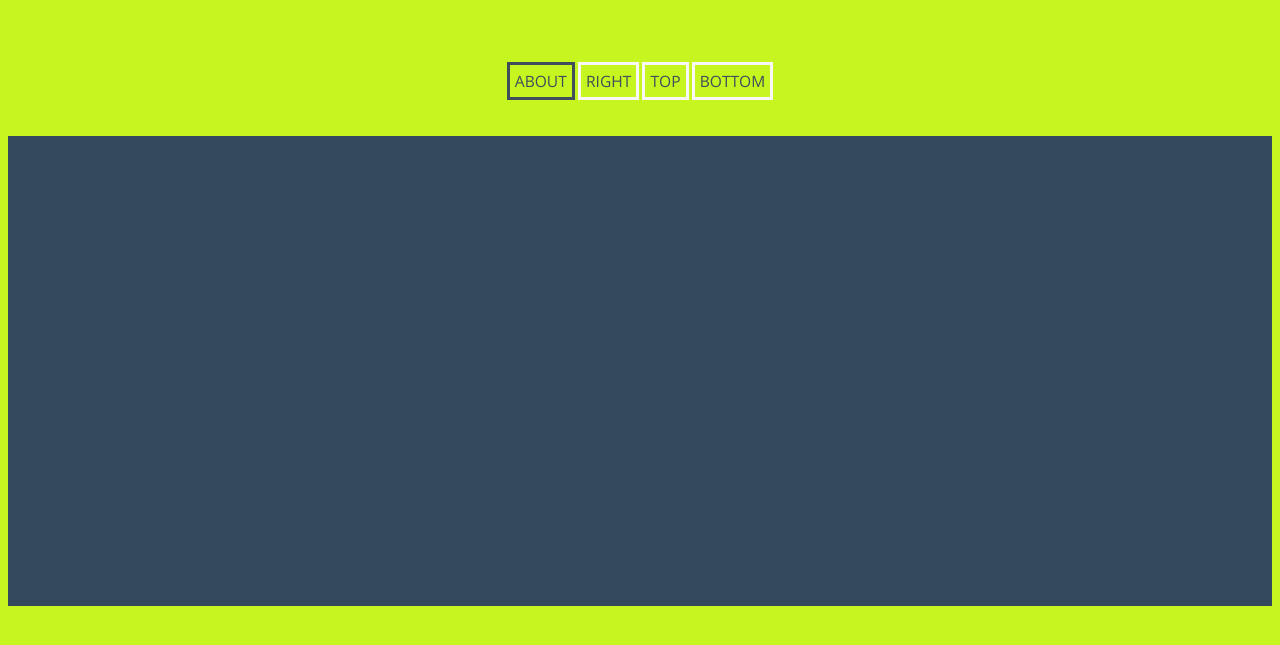
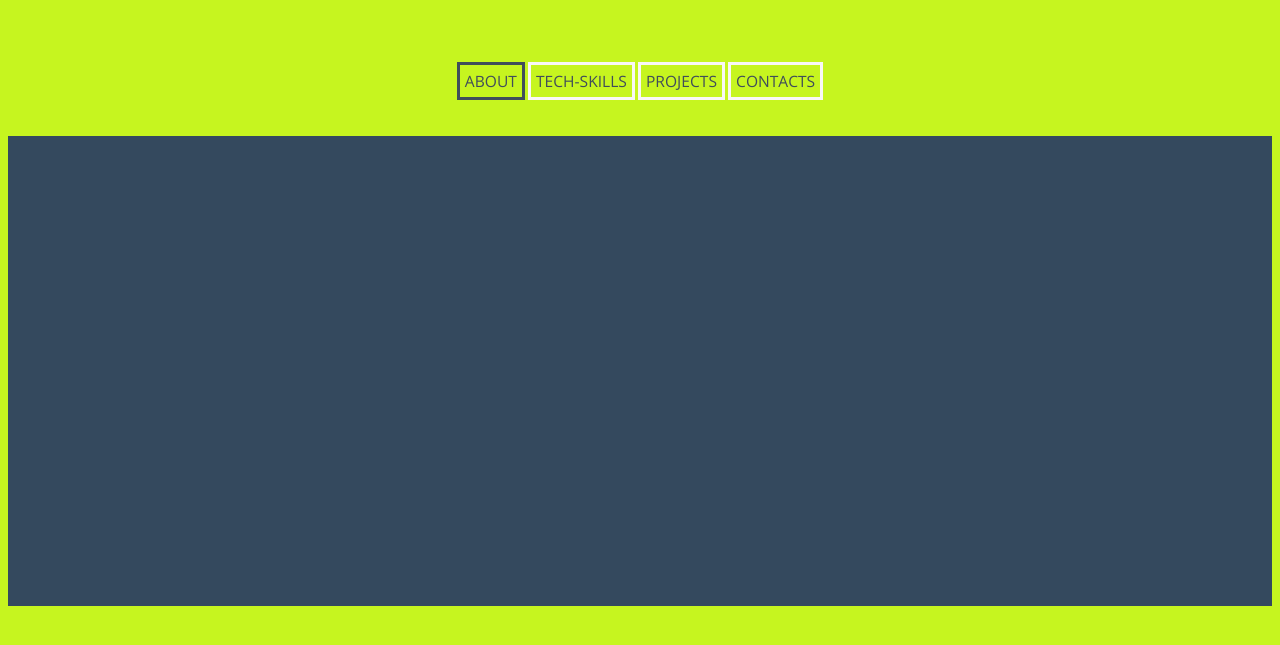
Before and after one commit to kaushiksamanta/mysite, a plain HTML site: page index.html in a window 1280 px wide. Shown: the part 131-776 px from the top of the page. Drawn offline with nearby package versions, Linux system fonts and the light colour scheme; some packages are replaced by stand-ins of ours.

Commit message:
some changes'

```diff
--- a/index.html
+++ b/index.html
@@ -4,10 +4,8 @@
    <meta charset="utf-8">
    <meta name="viewport" content="width=device-width, initial-scale=1">
    <link href='http://fonts.googleapis.com/css?family=Open+Sans:400' rel='stylesheet' type='text/css'>
-   <!--<link href="https://maxcdn.bootstrapcdn.com/bootstrap/3.3.5/css/bootstrap.min.css" rel="stylesheet" type="text/css">-->
    <link href="app/css/style.css" rel="stylesheet" type="text/css">
    <script src="https://ajax.googleapis.com/ajax/libs/jquery/1.11.0/jquery.min.js"></script>
-   <!--<script src="https://maxcdn.bootstrapcdn.com/bootstrap/3.3.5/js/bootstrap.min.js"></script>-->
 </head>
 <body ng-app="Resume" ng-controller="DemoController">
 <div>
@@ -26,19 +24,19 @@
          <li>
             <a 	href="#" title="right"
                   ng-class="{'active':transition=='slide-right'}" 	ng-click="right()">
-               Right
+               Tech-Skills
             </a>
          </li>
          <li>
             <a 	href="#" title="top"
                   ng-class="{'active':transition=='slide-top'}" 		ng-click="top()">
-               Top
+               Projects
             </a>
          </li>
          <li>
             <a 	href="#" title="bottom"
                   ng-class="{'active':transition=='slide-bottom'}" 	ng-click="bottom()">
-               Bottom
+               Contacts
             </a>
          </li>
       </ul>
```
